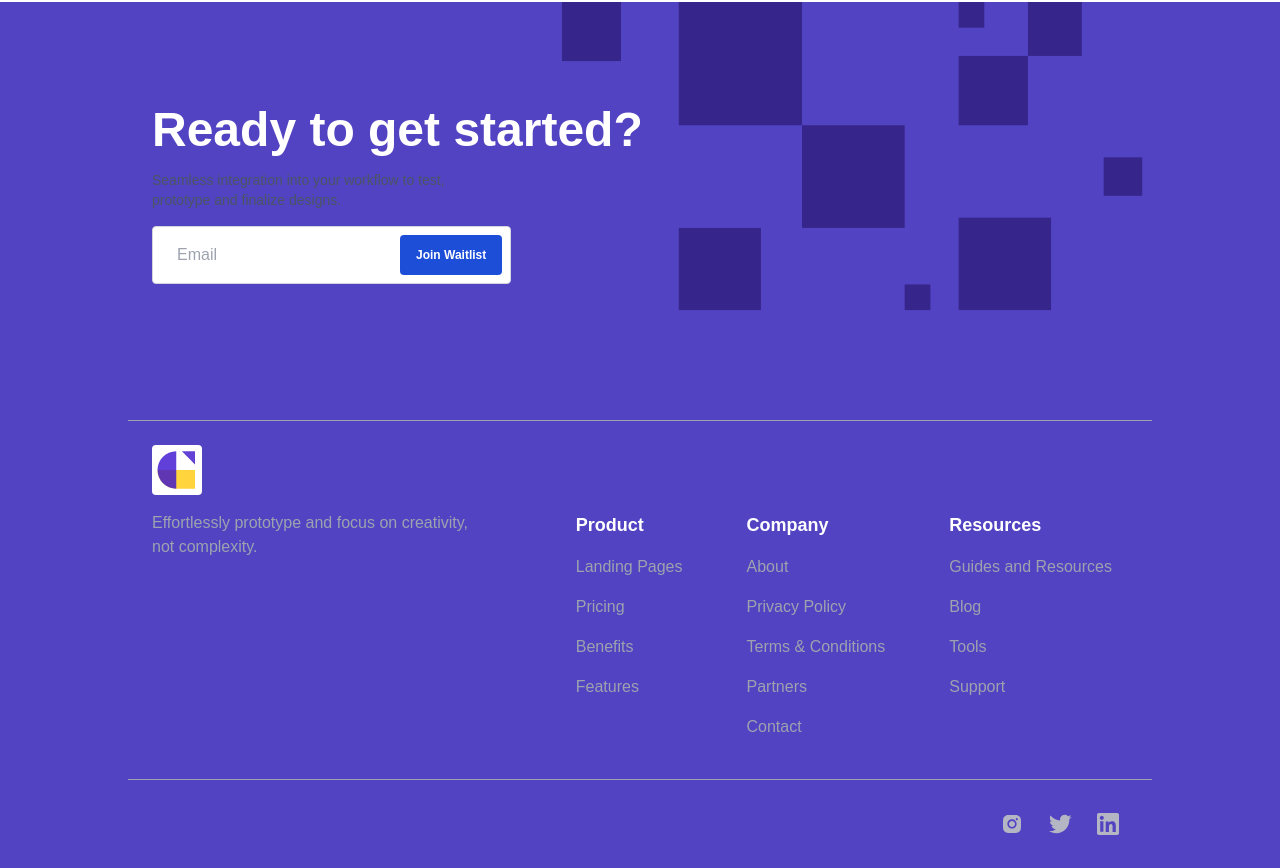
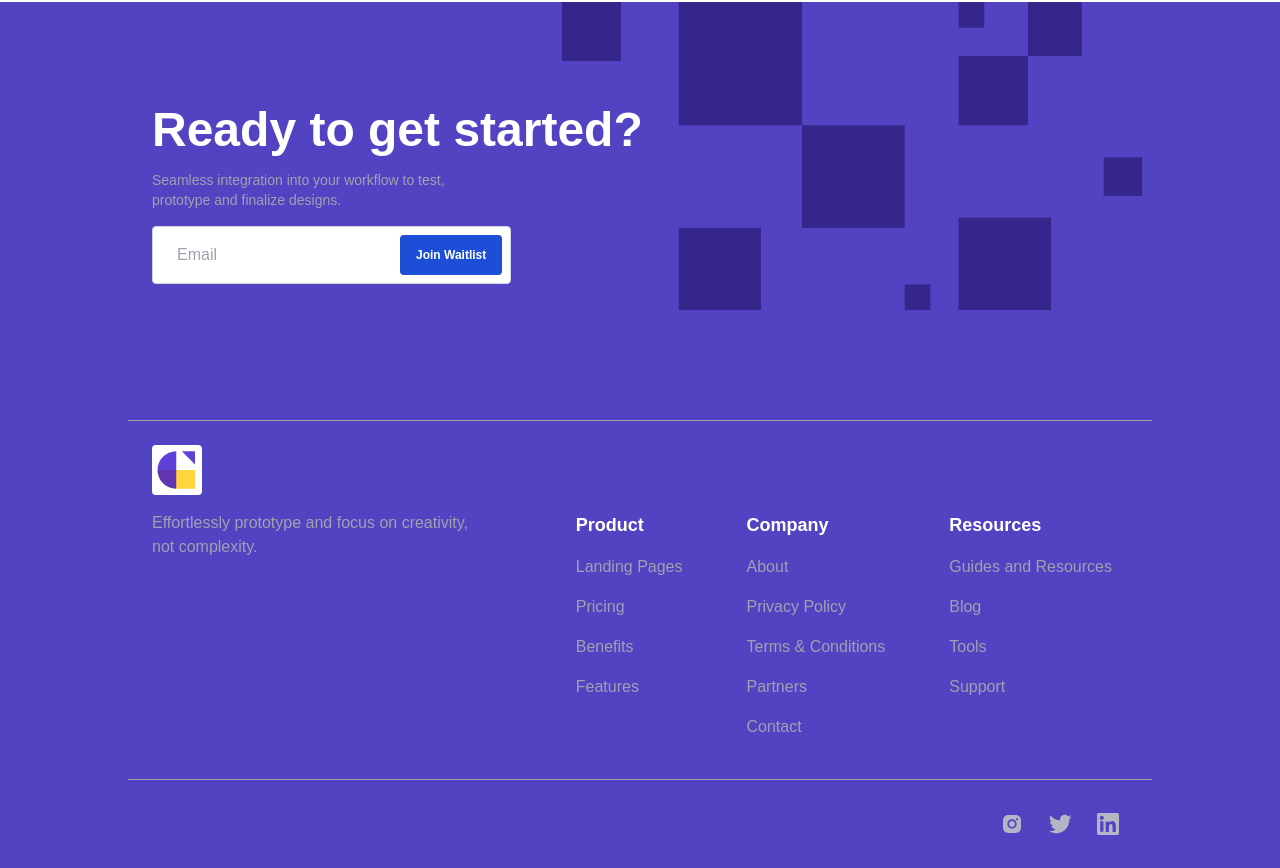
Before and after one commit to devinobrien-css/growthly-ui, a React (Vite) app: page / in a window 1280 px wide. Shown: the part 1604-2472 px from the top of the page. Built offline with nearby package versions, Linux system fonts and the light colour scheme; a web font is replaced by a local one.

Commit message:
Update Footer.tsx

```diff
--- a/src/components/Footer.tsx
+++ b/src/components/Footer.tsx
@@ -13,10 +13,10 @@ export const Footer = () => {
           <div className='text-center sm:text-left'>
             <Title size='xl'>Ready to get started?</Title>
 
-            <Paragraph className='my-4 text-sm text-gray-400 md:w-1/3'>
+            <p className='my-4 text-sm text-gray-400 md:w-1/3'>
               Seamless integration into your workflow to test, prototype and
               finalize designs.
-            </Paragraph>
+            </p>
           </div>
           <SubmittableInput
             placeholder='Email'
```
